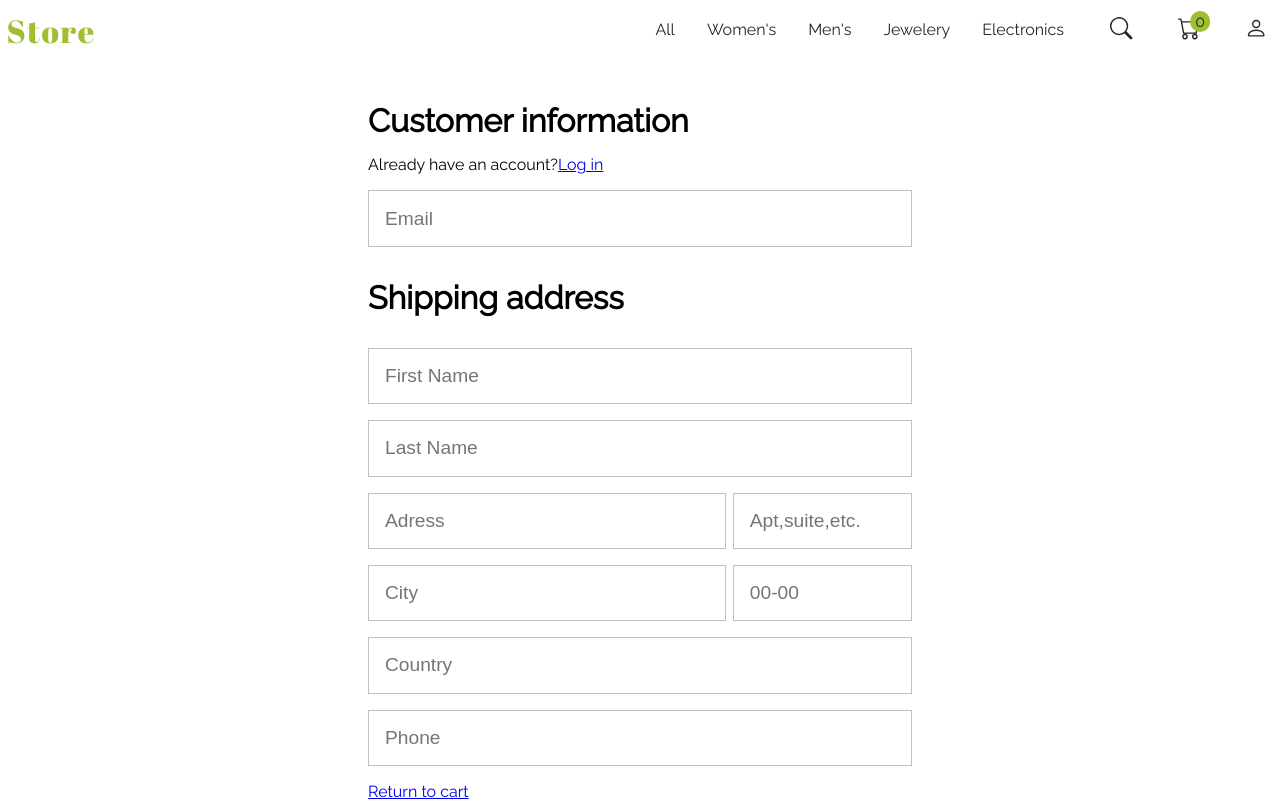
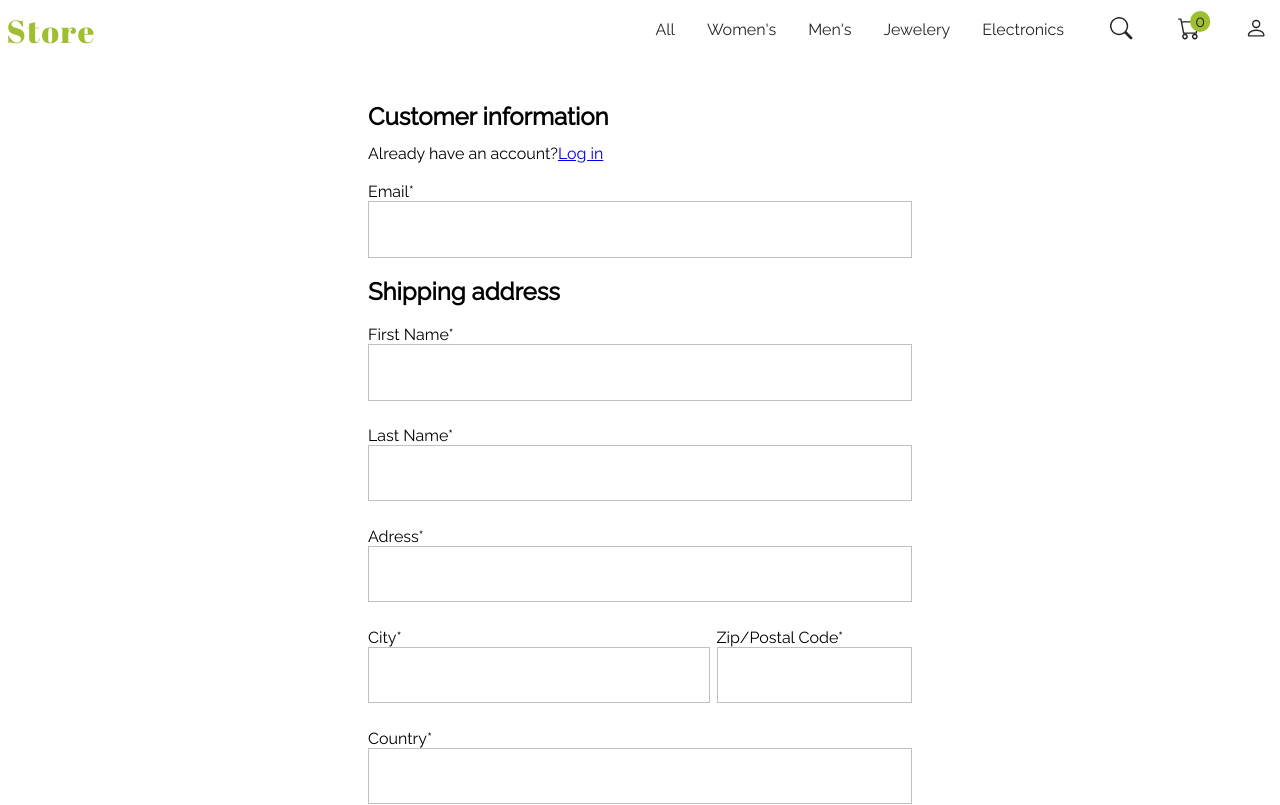
Before and after one commit to malgo-slota/e-commerce-app, a React (Create React App) app: page /shipping in a window 1280 px wide. Shown: the top 805 px of the page. Built offline with nearby package versions, Linux system fonts and the light colour scheme.

Commit message:
shipping form validation

```diff
--- /dev/null
+++ b/src/components/FormInput.jsx
@@ -0,0 +1,57 @@
+import React, { useState } from 'react';
+import { MdErrorOutline } from 'react-icons/md';
+import styled from 'styled-components';
+
+function FormInput (props) {
+    const [focused, setFocused] = useState(false);
+
+    const handleFocus = (e) => {
+        setFocused(true);
+    }
+
+    return (
+        <Wrapper>
+            <label>{props.label}</label>
+            <input type={props.type}
+                    name={props.name}
+                    pattern={props.pattern}
+                    inputmode={props.inputmode}
+                    onBlur={handleFocus}
+                    focused={focused.toString()}
+                    required
+                    />
+            <span>
+                <MdErrorOutline/>
+                {props.errorMessage}
+            </span>
+        </Wrapper>
+    );
+}
+
+const Wrapper = styled.div`
+    margin: 0.4rem 0;
+    input {
+        border: 1px solid rgb(193,192,192);
+        padding: 0.2rem 1rem;
+        font-size: 1.4rem;
+        width: 100%;
+        outline: none;
+        line-height: 3rem;
+        font-size: 1.2rem;
+    }
+    span {
+        color: rgb(237,65,52);
+        font-size: 0.8rem;
+        display: none;
+    }
+    input:invalid[focused="true"] {
+            border: 1px solid rgb(237,65,52);
+    }
+    input:invalid[focused="true"] ~ span {
+            display: flex;
+            gap: 0.2rem;
+            padding: 0.2rem;
+    }
+`;
+
+export default FormInput;
--- a/src/pages/Shipping.jsx
+++ b/src/pages/Shipping.jsx
@@ -1,71 +1,104 @@
 import React from 'react';
-import { NavLink } from 'react-router-dom';
+import { NavLink, useNavigate } from 'react-router-dom';
 import styled from 'styled-components';
+import FormInput from "../components/FormInput";
+
 
 export default function Shipping () {
+    const navigate = useNavigate();
+
+
+   const handleSubmit= (e) => {
+        e.preventDefault();
+        const data = new FormData(e.target);
+        console.log(Object.fromEntries(data.entries()));
+
+        navigate('/details');
+
+   };
+
     return (
         <Wrapper>
-            <Container>
-                <h1>Customer information</h1>
+            <form onSubmit={handleSubmit}>
+                <h2>Customer information</h2>
                 <p>Already have an account?
                     <NavLink to={"/login"}>Log in</NavLink>
                 </p>
-                <input type="email" placeholder="Email" />
-            </Container>
-            <h1>Shipping address</h1>
-            <Container>
-                <input type="text" placeholder="First Name" />
-                <input type="text" placeholder="Last Name" />
+                <FormInput name="email"
+                            type="email"
+                            label="Email*"
+                            errorMessage="Invalid email"
+                            />
+
+                <h2>Shipping address</h2>
+                <FormInput name="firstname"
+                            type="text"
+                            label="First Name*"
+                            errorMessage="This field is required"
+                            />
+                <FormInput name="lastname"
+                            type="text"
+                            label="Last Name*"
+                            errorMessage="This field is required"
+                            />
+                <FormInput name="street"
+                            type="text"
+                            label="Adress*"
+                            errorMessage="This field is required"
+                            />
                 <Row>
-                    <input type="text" placeholder="Adress" />
-                    <input type="text" placeholder="Apt,suite,etc." />
+                    <FormInput name="city"
+                                type="text"
+                                label="City*"
+                                errorMessage="This field is required"
+                                />
+                    <FormInput name="zip"
+                                type="text"
+                                inputmode="numeric"
+                                label="Zip/Postal Code*"
+                                pattern="[0-9]{2}\-[0-9]{3}"
+                                errorMessage="This filed is required, and should contain olny numbers"
+                                />
                 </Row>
-                <Row>
-                    <input type="text" placeholder="City" />
-                    <input type="text" placeholder="00-00" />
-                </Row>
-                <input type="text" placeholder="Country" />
-                <input type="text" placeholder="Phone" />
+                <FormInput name="country"
+                            type="text"
+                            label="Country*"
+                            pattern="[A-Za-z ]{1,32}"
+                            errorMessage="This field is required"
+                            />
+                <FormInput name="phone"
+                            type="tel"
+                            label="Phone*"
+                            pattern="/(\(?([\d \-\)\–\+\/\(]+){6,}\)?([ .\-–\/]?)([\d]+))/"
+                            errorMessage="Invalid phone number"
+                            />
                 <NavLink to={"/cart"}>Return to cart</NavLink>
-                <Proceed to={"/details"}>Continue</Proceed>
-            </Container>
+                <SubmitBtn>Submit</SubmitBtn>
+            </form>
         </Wrapper>
     );
 }
 
 const Wrapper = styled.div`
     padding: 0 1rem;
-    margin-top: 3rem;
-    display: flex;
-    flex-direction: column;
-    gap: 2rem;
+    margin-top: 4rem;
+    form {
+        display: flex;
+        flex-direction: column;
+        gap: 0.8rem;
+    }
      @media (min-width: 768px) {
         margin: 3rem 22rem;
     }
-    input {
-       border: 1px solid rgb(193,192,192);;
-        padding: 0.2rem 1rem;
-        font-size: 1.4rem;
-        width: 100%;
-        outline: none;
-        line-height: 3rem;
-        font-size: 1.2rem;
-    }
-`;
-
-const Container = styled.div`
-    display: flex;
-    flex-direction: column;
-    gap: 1rem;
 `;
 
 const Row = styled.div`
   display: grid;
-  grid-template-columns: 2fr 1fr;
+  grid-template-columns: 7fr 4fr;
   gap: 0.4rem;
 `;
 
-const Proceed = styled(NavLink)`
+const SubmitBtn = styled.button`
         text-decoration: none;
         text-transform: uppercase;
         margin-top: 1rem;
```
